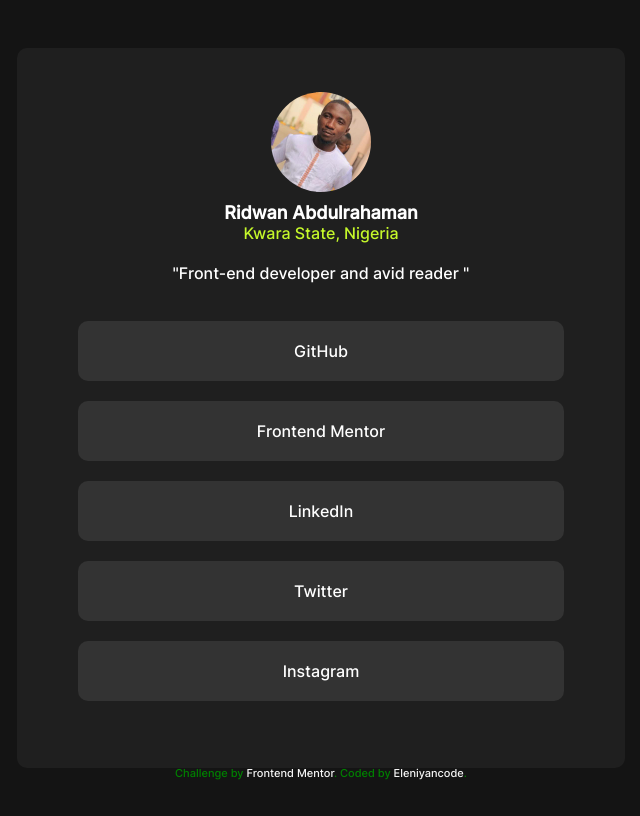
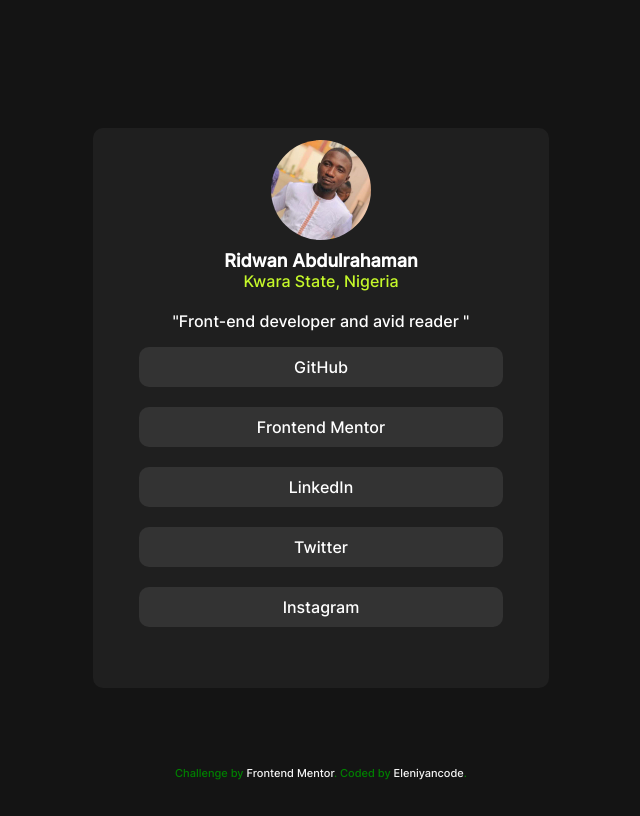
Before and after one commit to Eleniyancode/social-link-profile, a plain HTML site: page index.html in a window 1536 px wide. Shown: the whole page, without its empty margins (447-1087 px from the left). Drawn offline with Linux system fonts and the light colour scheme.

Commit message:
fixing the responsiveness

```diff
--- a/style.css
+++ b/style.css
@@ -85,7 +85,7 @@ ul {
 }
 
 li {
-  padding-block: 20px;
+  padding-block: 10px;
   margin-bottom: 20px;
   /* border: 2px solid; */
   text-align: center;
@@ -126,13 +126,13 @@ footer {
 @media (min-width: 1440px) {
   main {
       width: 30%;
-      height: 90%;
+      height: 70%;
   }
 }
 
 @media (min-width: 768px) {
   main {
-      width: 40%;
-      height: 90%;
+      width: 30%;
+      height: 70%;
   }
 }
```
